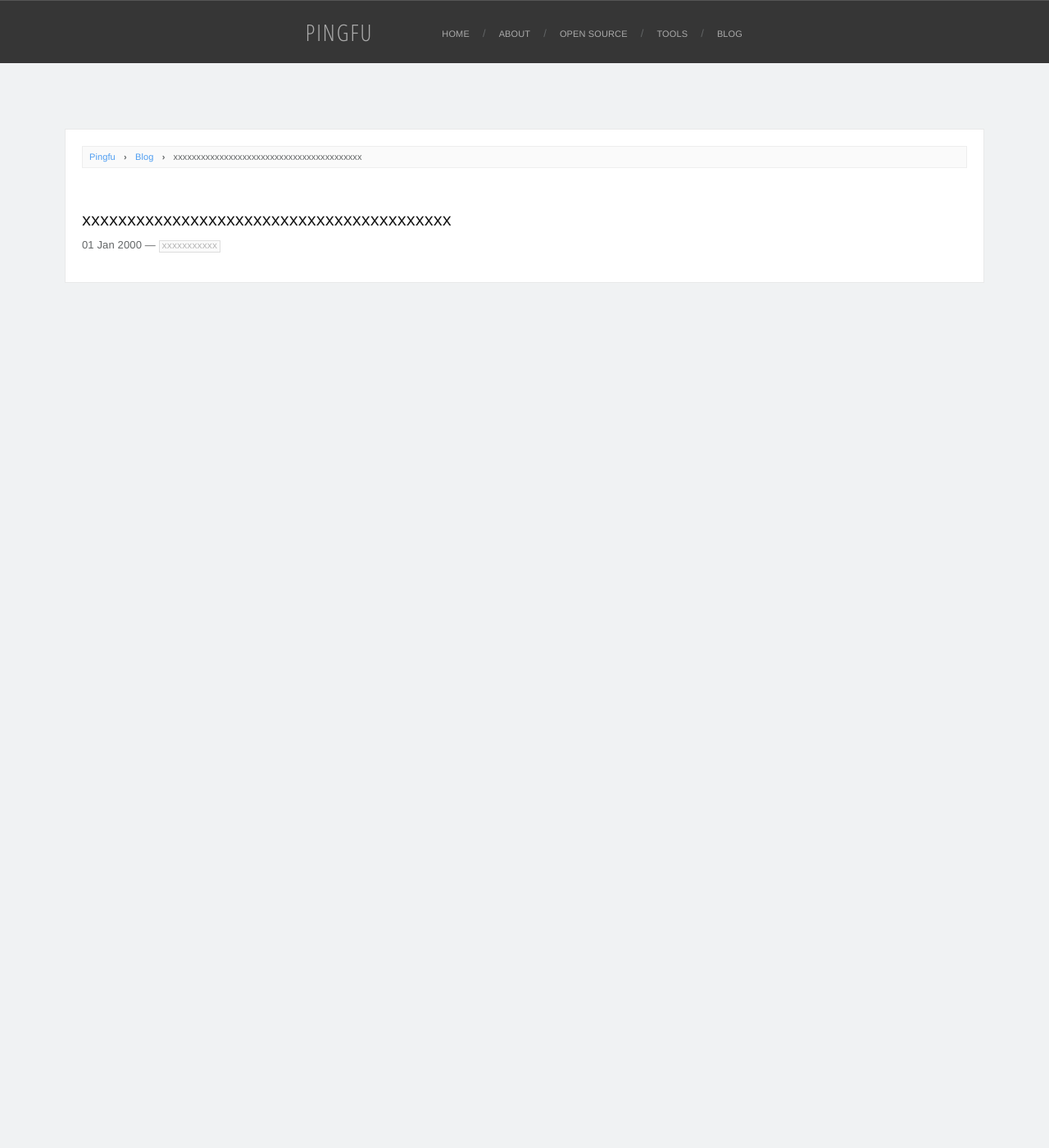
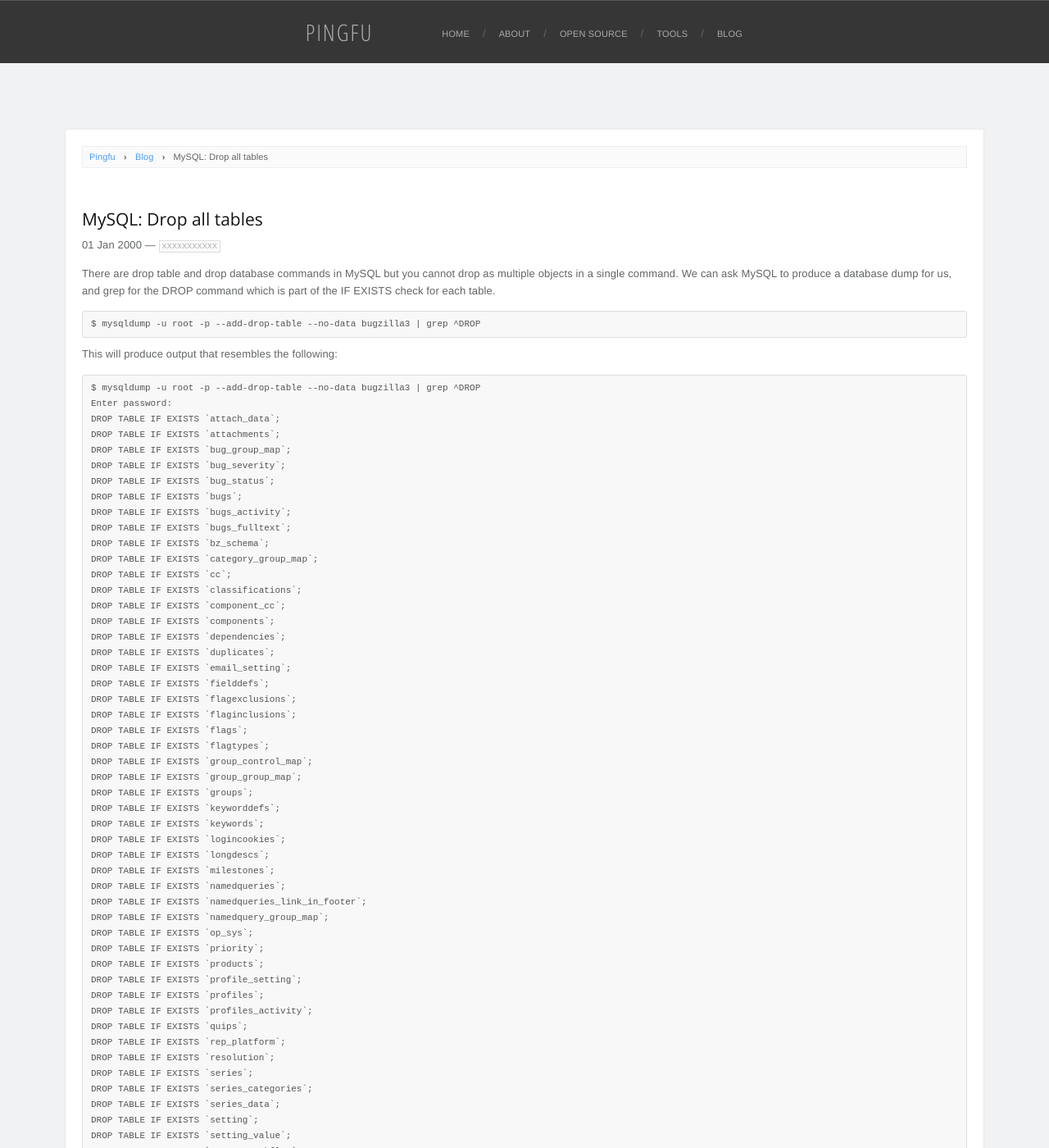
Before and after one commit to pingfu/pingfu.github.io, a Jekyll site: the page built from _posts/2011-07-20-mysql-drop-all-tables.markdown, in a window 1280 px wide and 1400 px high. Shown: the whole window at 82% size. Built offline with Jekyll 4.4.1, drawn with Linux system fonts in a browser that asks for light colours; nearby versions of some CDN libraries; Markdown is read by kramdown in place of the engine named in the settings; some of the changed text lies outside the part shown.

Commit message:
updated posts

````diff
--- a/_posts/2011-07-20-mysql-drop-all-tables.markdown
+++ b/_posts/2011-07-20-mysql-drop-all-tables.markdown
@@ -1,6 +1,82 @@
 ---
 layout: post
-title: "xxxxxxxxxxxxxxxxxxxxxxxxxxxxxxxxxxxxxxxxx"
+title: "MySQL: Drop all tables"
 date: 2000-01-01 00:00:00
 categories: xxxxxxxxxxx xxxxxxxxxxx
+tags: MySQL
 ---
+
+There are drop table and drop database commands in MySQL but you cannot drop as multiple objects in a single command. We can ask MySQL to produce a database dump for us, and grep for the DROP command which is part of the IF EXISTS check for each table.
+
+```
+$ mysqldump -u root -p --add-drop-table --no-data bugzilla3 | grep ^DROP
+```
+
+This will produce output that resembles the following:
+
+```
+$ mysqldump -u root -p --add-drop-table --no-data bugzilla3 | grep ^DROP
+Enter password:
+DROP TABLE IF EXISTS `attach_data`;
+DROP TABLE IF EXISTS `attachments`;
+DROP TABLE IF EXISTS `bug_group_map`;
+DROP TABLE IF EXISTS `bug_severity`;
+DROP TABLE IF EXISTS `bug_status`;
+DROP TABLE IF EXISTS `bugs`;
+DROP TABLE IF EXISTS `bugs_activity`;
+DROP TABLE IF EXISTS `bugs_fulltext`;
+DROP TABLE IF EXISTS `bz_schema`;
+DROP TABLE IF EXISTS `category_group_map`;
+DROP TABLE IF EXISTS `cc`;
+DROP TABLE IF EXISTS `classifications`;
+DROP TABLE IF EXISTS `component_cc`;
+DROP TABLE IF EXISTS `components`;
+DROP TABLE IF EXISTS `dependencies`;
+DROP TABLE IF EXISTS `duplicates`;
+DROP TABLE IF EXISTS `email_setting`;
+DROP TABLE IF EXISTS `fielddefs`;
+DROP TABLE IF EXISTS `flagexclusions`;
+DROP TABLE IF EXISTS `flaginclusions`;
+DROP TABLE IF EXISTS `flags`;
+DROP TABLE IF EXISTS `flagtypes`;
+DROP TABLE IF EXISTS `group_control_map`;
+DROP TABLE IF EXISTS `group_group_map`;
+DROP TABLE IF EXISTS `groups`;
+DROP TABLE IF EXISTS `keyworddefs`;
+DROP TABLE IF EXISTS `keywords`;
+DROP TABLE IF EXISTS `logincookies`;
+DROP TABLE IF EXISTS `longdescs`;
+DROP TABLE IF EXISTS `milestones`;
+DROP TABLE IF EXISTS `namedqueries`;
+DROP TABLE IF EXISTS `namedqueries_link_in_footer`;
+DROP TABLE IF EXISTS `namedquery_group_map`;
+DROP TABLE IF EXISTS `op_sys`;
+DROP TABLE IF EXISTS `priority`;
+DROP TABLE IF EXISTS `products`;
+DROP TABLE IF EXISTS `profile_setting`;
+DROP TABLE IF EXISTS `profiles`;
+DROP TABLE IF EXISTS `profiles_activity`;
+DROP TABLE IF EXISTS `quips`;
+DROP TABLE IF EXISTS `rep_platform`;
+DROP TABLE IF EXISTS `resolution`;
+DROP TABLE IF EXISTS `series`;
+DROP TABLE IF EXISTS `series_categories`;
+DROP TABLE IF EXISTS `series_data`;
+DROP TABLE IF EXISTS `setting`;
+DROP TABLE IF EXISTS `setting_value`;
+DROP TABLE IF EXISTS `status_workflow`;
+DROP TABLE IF EXISTS `tokens`;
+DROP TABLE IF EXISTS `user_group_map`;
+DROP TABLE IF EXISTS `versions`;
+DROP TABLE IF EXISTS `votes`;
+DROP TABLE IF EXISTS `watch`;
+DROP TABLE IF EXISTS `whine_events`;
+DROP TABLE IF EXISTS `whine_queries`;
+DROP TABLE IF EXISTS `whine_schedules`;
+```
+
+If you’re feeling brave you can pipe this this straight back in
+
+```
+$ mysqldump -u root -p --add-drop-table --no-data bugzilla3 | grep ^DROP | mysql -u username -p password
+```
````
